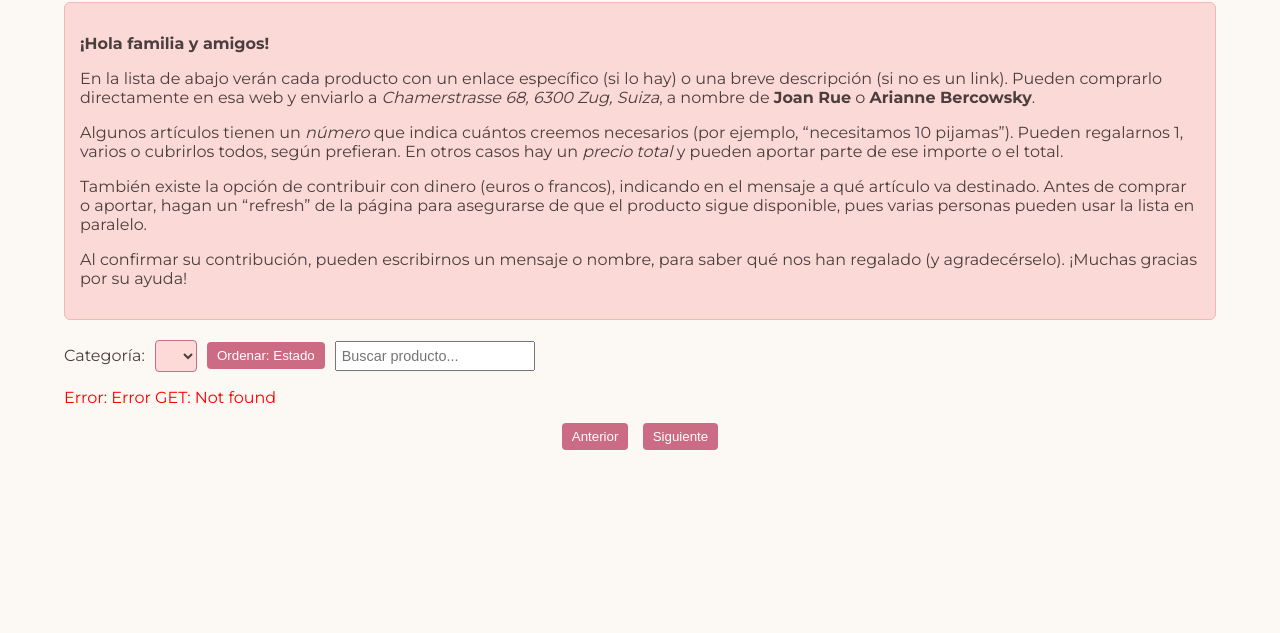
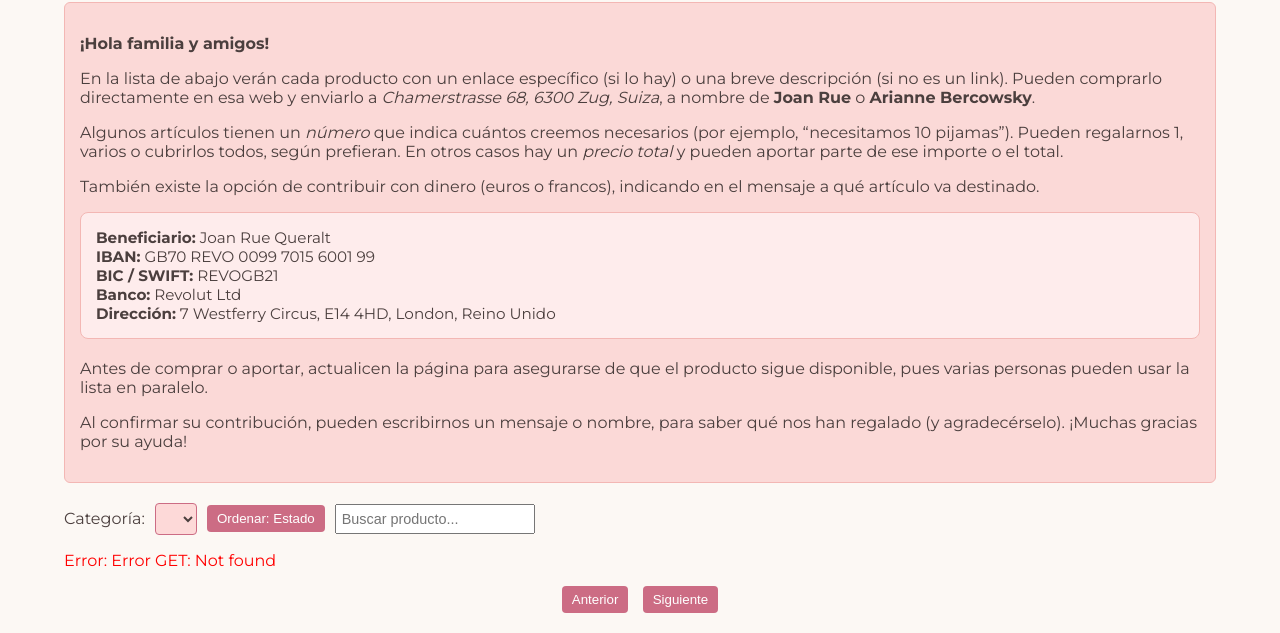
Before and after one commit to bercowskya/baby_wishlist, a plain HTML site: page public/index.html in a window 1280 px wide. Shown: the part 276-909 px from the top of the page. Before the commit the page ends 800 px from the top, so only its background shows below. Drawn offline with Linux system fonts and the light colour scheme; no server answers.

Commit message:
Added bank details

```diff
--- a/public/index.html
+++ b/public/index.html
@@ -204,9 +204,17 @@
       parte de ese importe o el total.
     </p>
     <p>
-      También existe la opción de contribuir con dinero (euros o francos),
-      indicando en el mensaje a qué artículo va destinado.
-      Antes de comprar o aportar, hagan un “refresh” de la página
+      También existe la opción de contribuir con dinero (euros o francos), indicando en el mensaje a qué artículo va destinado.
+    </p>
+    <div style="background-color: #FEECEC; border: 1px solid #F3B7B4; padding: 15px; border-radius: 8px; margin-bottom: 20px; font-size: 0.95em;">
+      <strong>Beneficiario:</strong> Joan Rue Queralt<br>
+      <strong>IBAN:</strong> GB70 REVO 0099 7015 6001 99<br>
+      <strong>BIC / SWIFT:</strong> REVOGB21<br>
+      <strong>Banco:</strong> Revolut Ltd<br>
+      <strong>Dirección:</strong> 7 Westferry Circus, E14 4HD, London, Reino Unido
+    </div>
+    <p>
+      Antes de comprar o aportar, actualicen la página
       para asegurarse de que el producto sigue disponible,
       pues varias personas pueden usar la lista en paralelo.
     </p>
```
